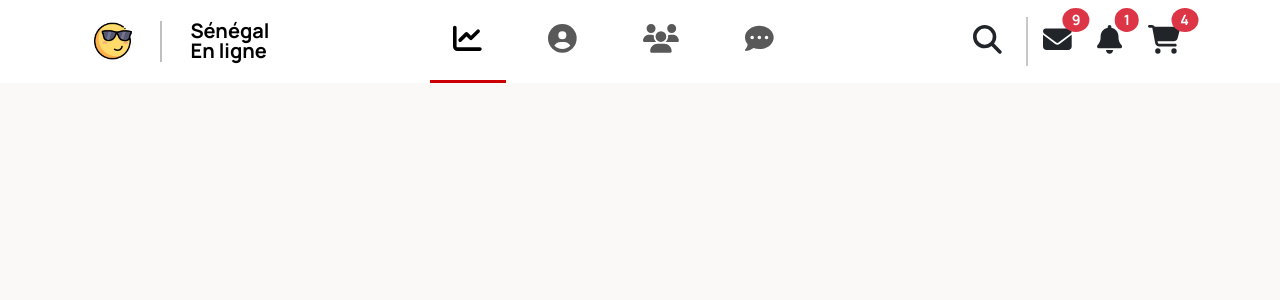
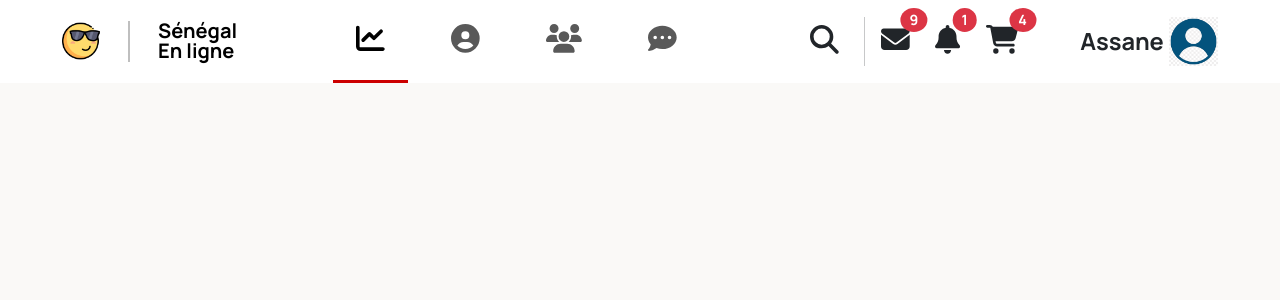
Before and after one commit to isyll/social-network, a Next.js app in the folder frontend/: page / in a window 1280 px wide. Shown: the top 300 px of the page. Built offline with nearby package versions, Linux system fonts and the light colour scheme.

Commit message:
add  profile image and firstname to navbar

```diff
--- a/frontend/app/components/navigation/navbar/Actions.tsx
+++ b/frontend/app/components/navigation/navbar/Actions.tsx
@@ -9,6 +9,7 @@ import {
 import '../styles.scss'
 import ActionItemNotif from '../ActionItemNotif'
 import styles from '../navigation.module.scss'
+import Image from 'next/image'
 
 export default function Actions() {
   return (
@@ -37,6 +38,10 @@ export default function Actions() {
           />
         </ActionItemNotif>
       </div>
+      <div className="d-flex align-items-center ms-5">
+        <p className="m-0 fw-bold me-1 fs-5">Assane</p>
+        <Image src="/user.png" alt="Photo de profil" width={42} height={42} />
+      </div>
     </div>
   )
 }
```
Also changed, not shown: frontend/public/user.png (added).
